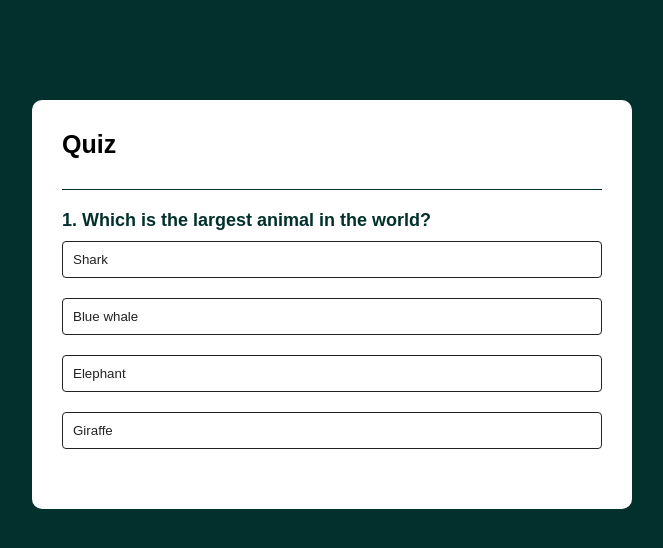
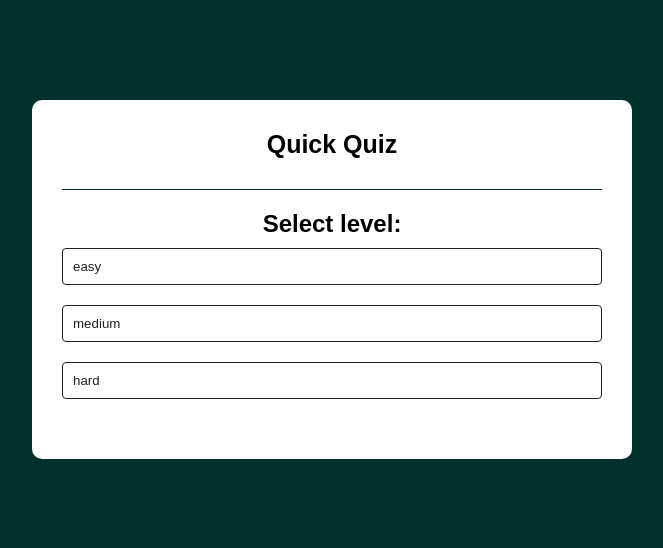
Before and after one commit to Melanie-J-Baker/quiz-app, a website: page index.html in a window 1280 px wide. Shown: the whole page, without its empty margins (308-971 px from the left). Drawn offline with nearby package versions, Linux system fonts and the light colour scheme.

Commit message:
Create level select functionality and fetch questions from trivia api using fetch request

```diff
--- a/index.html
+++ b/index.html
@@ -4,13 +4,16 @@
     <meta charset="UTF-8">
     <meta name="viewport" content="width=device-width, initial-scale=1.0">
     <link rel="stylesheet" href="style.css">
-    <title>Quiz App</title>
+    <title>Quick Quiz</title>
 </head>
 <body>
     <div class="app">
-        <h1>Quiz</h1>
+        <h1 id="title">Quick Quiz</h1>
+        <div class="select-level">
+            <h2 id="select-level-title">Select level:</h2>
+        </div>
         <div class="quiz">
-            <h2 id="question">Question goes here</h2>
+            <h2 id="question"></h2>
             <div id="answer-buttons"></div>
             <button id="next-btn">Next</button>
         </div>
--- a/main.js
+++ b/main.js
@@ -1,63 +1,75 @@
 $(document).ready(() => {
-    const questions = [
-        {
-            question: "Which is the largest animal in the world?",
-            answers: [
-                { text: "Shark", correct: false},
-                { text: "Blue whale", correct: true},
-                { text: "Elephant", correct: false},
-                { text: "Giraffe", correct: false},
-            ]
-        },
-            {
-            question: "Which is the largest desert in the world?",
-            answers: [
-                { text: "Kalahari", correct: false},
-                { text: "Gobi", correct: false},
-                { text: "Sahara", correct: false},
-                { text: "Antarctica", correct: true},
-            ]
-        },
-            {
-            question: "Which is the smallest continent in the world?",
-            answers: [
-                { text: "Asia", correct: false},
-                { text: "Australia", correct: true},
-                { text: "Arctic", correct: false},
-                { text: "Africa", correct: false},
-            ]
-        }
-    ];
-
+    let questions = [];
     let currentQuestionIndex = 0;
     let score = 0;
+    let levels = ["easy", "medium", "hard"];
 
     const $questionElement = $("#question");
     const $answerButtons = $("#answer-buttons");
     const $nextButton = $("#next-btn");
+    const $quizDiv = $(".quiz");
+    const $selectLevel = $(".select-level");
 
-    function startQuiz() {
+    levels.forEach(level => {
+        const $levelButton = $("<button></button>")
+            .text(level)
+            .addClass("level-btn btn")
+        $levelButton.on("click", () => startQuiz(level))
+        $selectLevel.append($levelButton);
+    })
+
+    function startQuiz(level) {
+        $selectLevel.hide();
+        $quizDiv.show();
         currentQuestionIndex = 0;
         score = 0;
         $nextButton.html("Next");
-        showQuestion();
+        fetchQuestions(level);
     };
+
+    function fetchQuestions(level) {
+        fetch("https://the-trivia-api.com/v2/questions?" + new URLSearchParams({
+            limit: "10",
+            difficulties: level
+        }))
+        .then(response => {
+            return response.json()
+        })
+        .then(data => {
+            questions = data;
+            showQuestion();
+        })
+        .catch(error => {
+            console.log(error);
+        })
+    }
 
     function showQuestion() {
         resetState();
         let currentQuestion = questions[currentQuestionIndex];
         let questionNumber = currentQuestionIndex + 1;
-        $questionElement.text(`${questionNumber}. ${currentQuestion.question}`);
-        currentQuestion.answers.forEach(answer => {
+        $questionElement.text(`${questionNumber}. ${currentQuestion.question.text}`);
+        currentQuestion.incorrectAnswers.forEach(incorrectAnswer => {
             const $button = $("<button></button>")
-                .text(answer.text)
+                .text(incorrectAnswer)
                 .addClass("btn")
-                .data("correct", answer.correct);
-            $button.on("click", function () {
+                .data("correct", false);
+            $button.on("click", function() {
                 selectAnswer($(this))
             });
             $answerButtons.append($button);
         });
+        const $button = $("<button></button>")
+            .text(currentQuestion.correctAnswer)
+            .addClass("btn")
+            .data("correct", true);
+        $button.on("click", () => {
+            selectAnswer($(this))
+        });
+        $answerButtons.append($button);
+        $answerButtons.children().sort(function() {
+            return Math.random() - 0.5;
+        }).detach().appendTo($answerButtons);
     };
 
     function resetState() {
@@ -88,7 +100,7 @@ $(document).ready(() => {
         $questionElement.html(`You scored ${score} out of ${questions.length}!`);
         $nextButton.html("Play Again");
         $nextButton.css("display", "block");
-    }
+    };
 
     function handleNextButton() {
         currentQuestionIndex++;
@@ -97,15 +109,18 @@ $(document).ready(() => {
         } else {
             showScore();
         }
-    }
+    };
+
+    function showSelectLevel() {
+        $quizDiv.hide();
+        $selectLevel.css("display", "block");
+    };
 
     $nextButton.on("click", () => {
         if(currentQuestionIndex < questions.length) {
             handleNextButton();
         } else {
-            startQuiz();
+            showSelectLevel();
         }
-    })
-
-    startQuiz();
+    });
 });
--- a/style.css
+++ b/style.css
@@ -24,10 +24,17 @@ body {
     font-weight: 600;
     border-bottom: 1px solid #02302c;
     padding-bottom: 30px;
+    text-align: center;
+}
+
+.select-level {
+    padding: 20px 0;
+    text-align: center;
 }
 
 .quiz {
     padding: 20px 0;
+    display: none;
 }
 
 .quiz h2 {
```
